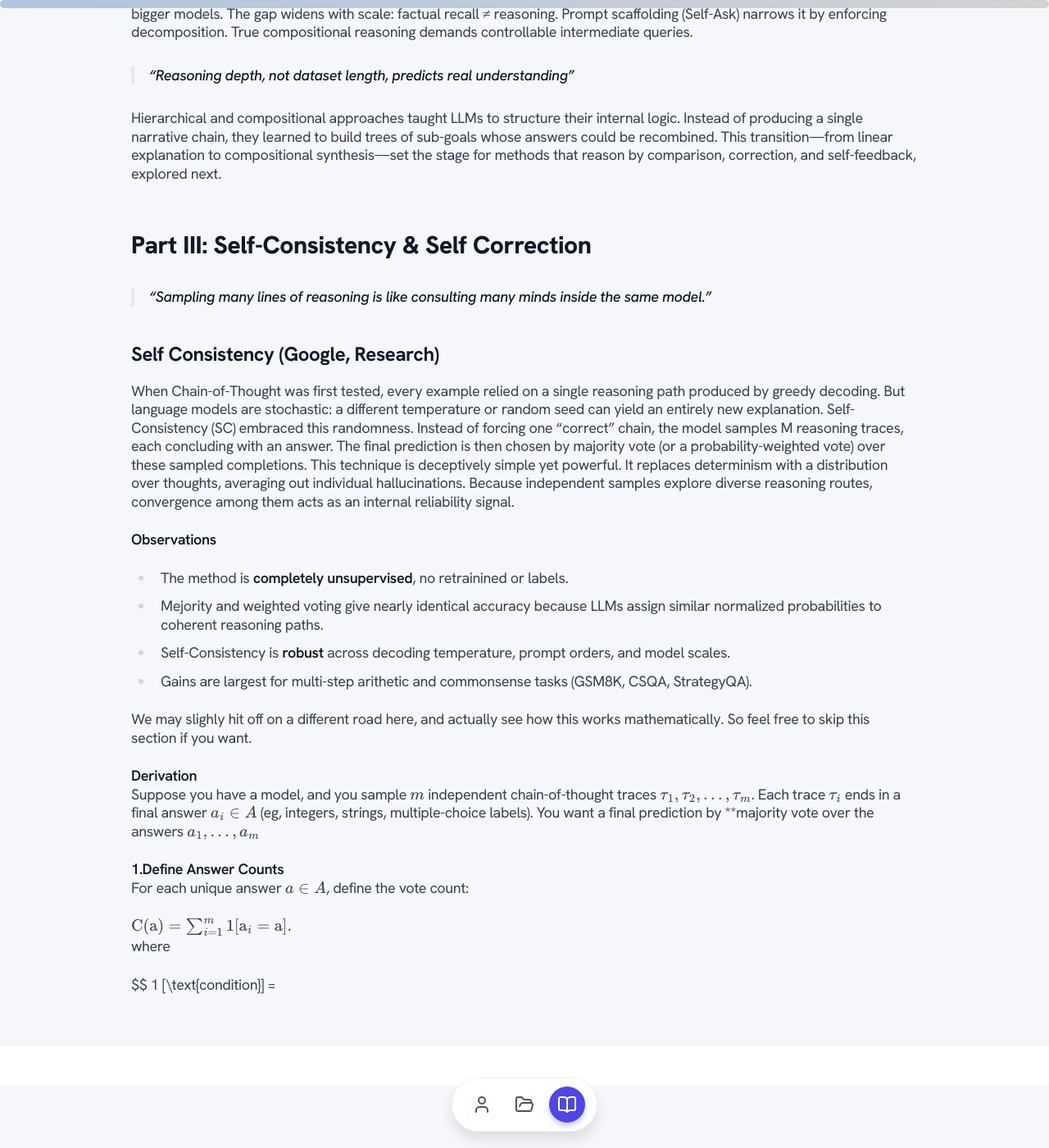
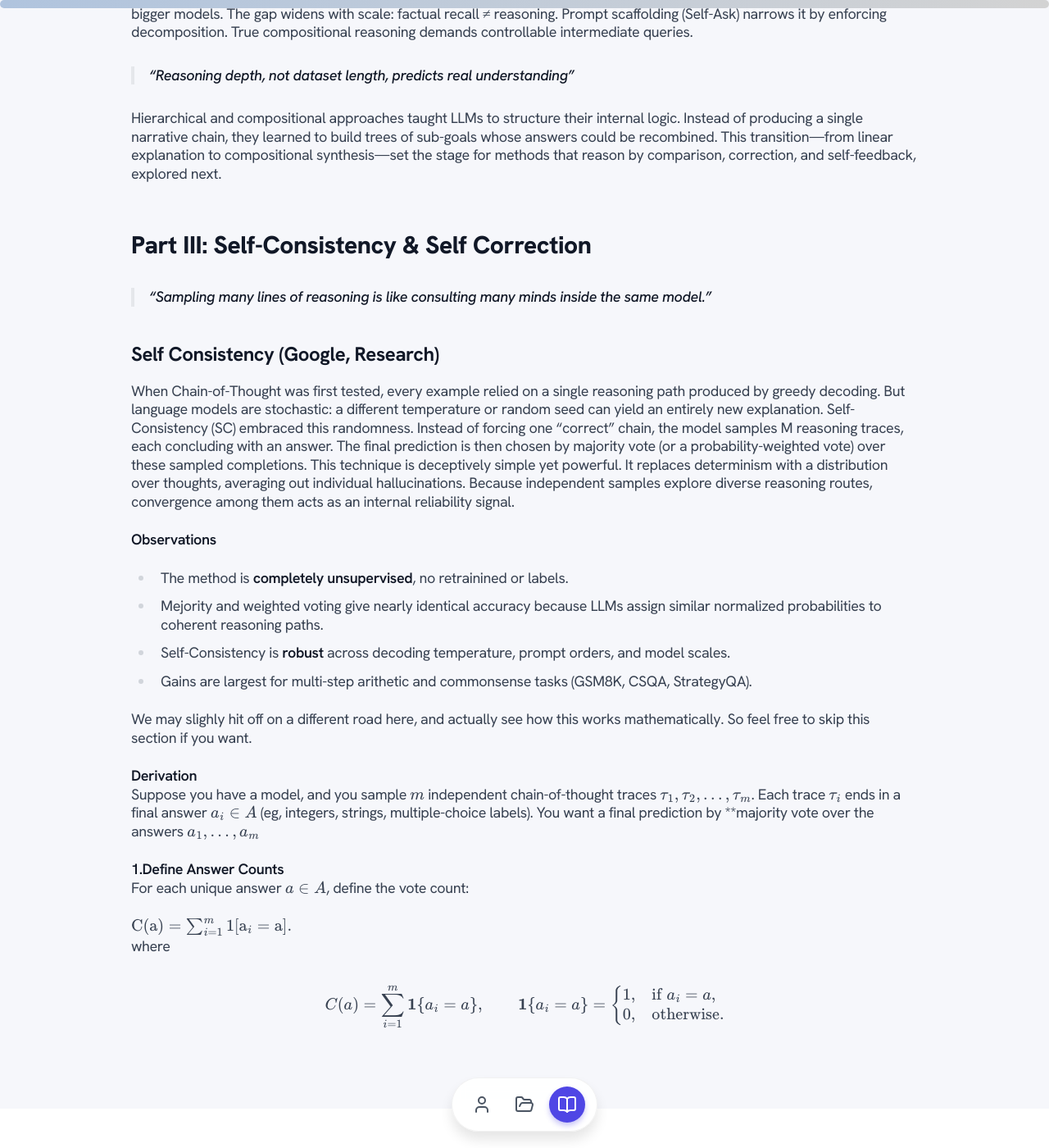
Before and after one commit to omertafveez-2001/omertafveez-2001.github.io, a Jekyll site: the page built from blogs/reasoning-primer/reasoning-primer.md, in a window 1280 px wide and 1400 px high, scrolled down 8914 px. Shown: the whole window at 82% size. Built offline with Jekyll 4.4.1, drawn with Linux system fonts in a browser that asks for light colours; nearby versions of some CDN libraries.

Commit message:
reasooning

```diff
--- a/blogs/reasoning-primer/reasoning-primer.md
+++ b/blogs/reasoning-primer/reasoning-primer.md
@@ -232,4 +232,12 @@ $$
 where <br>
 
 $$
-1 [\text{condition}] =
+
+C(a) = \sum_{i=1}^{m} \mathbf{1}\{ a_i = a \}, \qquad
+\mathbf{1}\{ a_i = a \} =
+\begin{cases}
+1, & \text{if } a_i = a, \\
+0, & \text{otherwise}.
+\end{cases}
+
+$$
--- a/style.css
+++ b/style.css
@@ -430,3 +430,15 @@ html {
 .footer-empty {
     height: 2px;
 }
+
+/* Center MathJax equations */
+.prose mjx-container[jax="CHTML"][display="true"] {
+  display: flex;
+  justify-content: center;
+  margin: 1.25em 0;
+}
+
+.prose mjx-container {
+  overflow-x: auto;
+  padding: 0.5em 0;
+}
```
